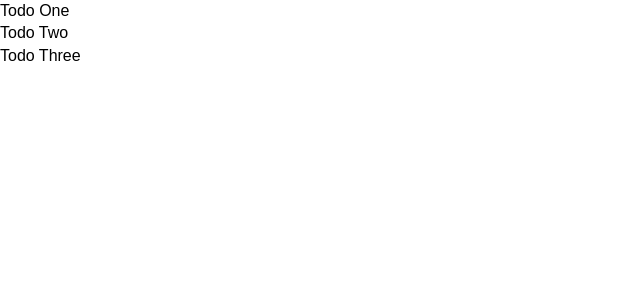
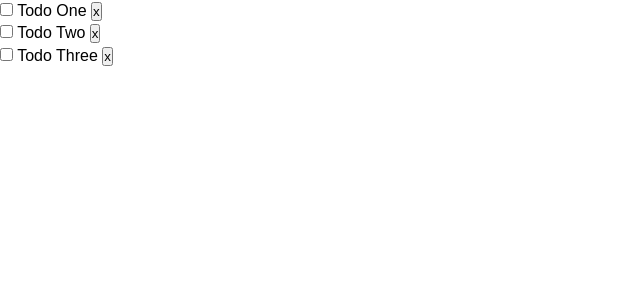
Before and after one commit to jurgenstevens/angular-todolist, an Angular app: page / in a window 1280 px wide. Shown: the top 300 px of the page, without its empty margins (0-640 px from the left). Built offline with nearby package versions, Linux system fonts and the light colour scheme.

Commit message:
Added a checkbox next to the todo item and an x button to delete the item. Will add functionality later.

```diff
--- a/src/app/components/todo-item/todo-item.component.html
+++ b/src/app/components/todo-item/todo-item.component.html
@@ -1,4 +1,8 @@
 <!-- this will be rendered onto the main page -->
-<p>
-  {{ todo.title }}
-</p>
+<div>
+  <p>
+    <input type="checkbox" />
+    {{ todo.title }}
+    <button class="del">x</button>
+  </p>
+</div>
```
